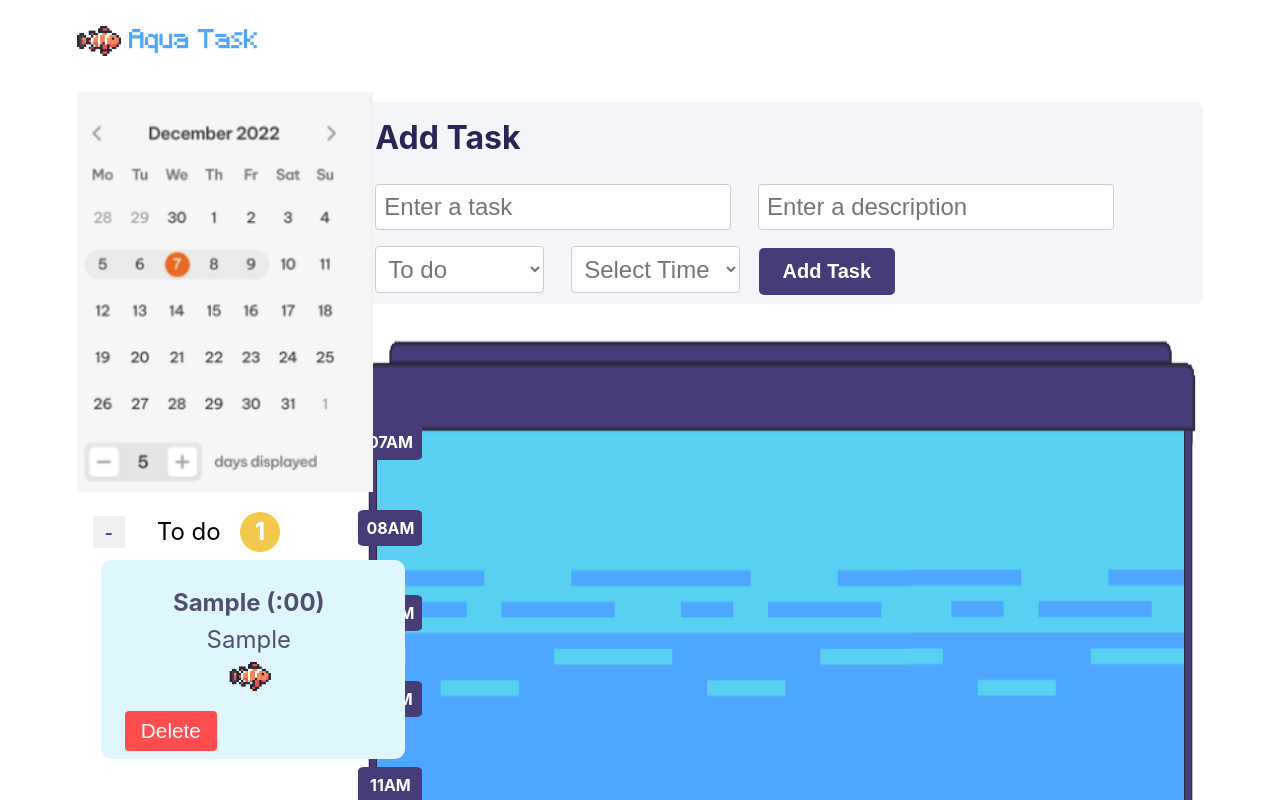
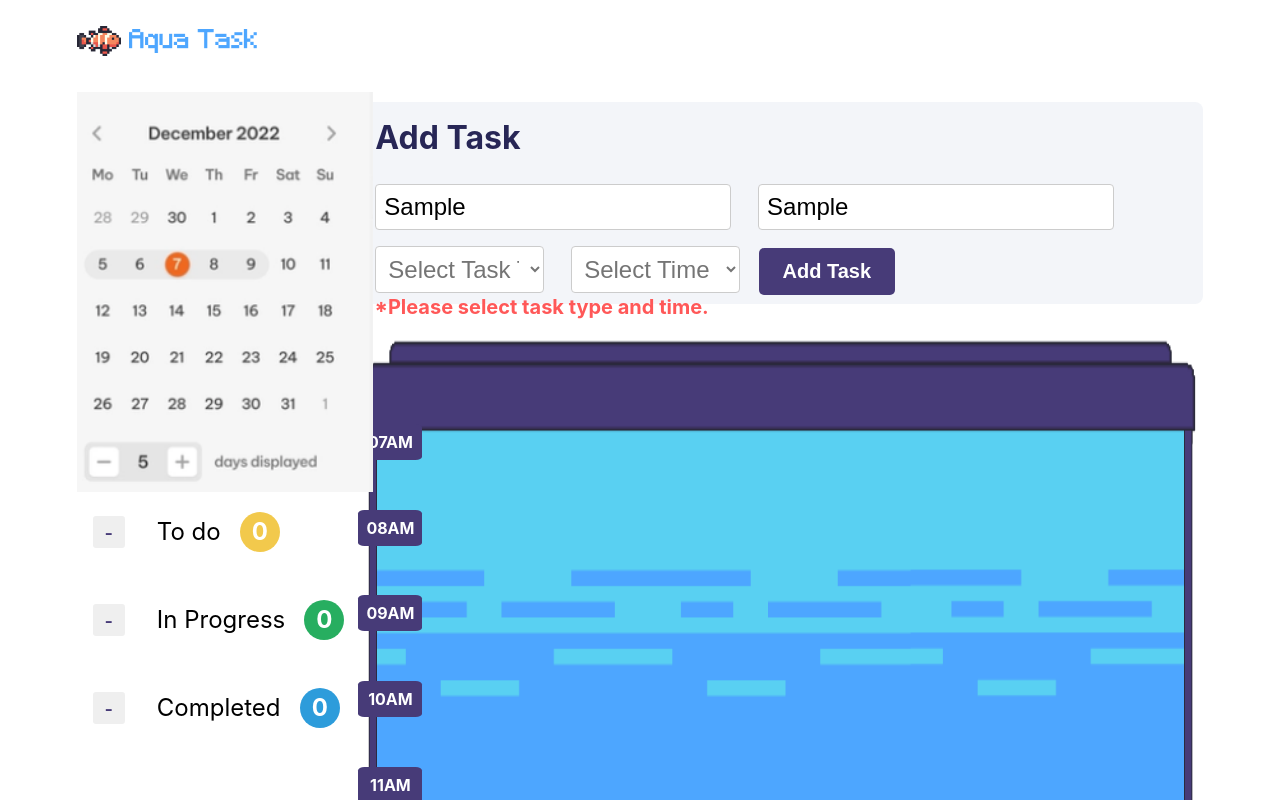
Before and after one commit to Cindysu123/Aquarium, a React (Create React App) app: page / in a window 1280 px wide. Both pictures are taken after typing "Sample", "Sample" into the empty fields and a click on the button "Add Task". Shown: the top 800 px of the page. Built offline with nearby package versions, Linux system fonts and the light colour scheme.

Commit message:
Able to modify task type

```diff
--- a/src/components/FishTank.css
+++ b/src/components/FishTank.css
@@ -73,3 +73,22 @@
     background-color: #dff6fd;
     border-radius: 10px;
   }
+
+  .tank-select {
+    appearance: none;
+    padding: 8px;
+    border: 1px solid #ccc;
+    border-radius: 4px;
+    font-size: 2.5vh;
+    width: 18vh;
+    outline: none;
+  }
+
+  .tank-select:hover {
+    border-color: #999;
+  }
+
+  .tank-select:focus {
+    border-color: #333;
+    box-shadow: 0 0 5px #aaa;
+  }
--- a/src/components/FishTank.js
+++ b/src/components/FishTank.js
@@ -2,11 +2,26 @@ import React, { useState } from 'react';
 import Fish from './Fish';
 import './FishTank.css';
 
-const FishTank = ({ tasks, tankName, onTaskDelete }) => {
+const FishTank = ({ tasks, tankName, onTaskDelete, setTasks }) => {
   const [expanded, setExpanded] = useState(true);
+  const [selectedTank, setSelectedTank] = useState(tankName);
 
   const toggleExpansion = () => {
+    setSelectedTank(tankName);
     setExpanded(!expanded);
+  };
+
+  const handleTankChange = (taskId, event) => {
+    const newSelectedTank = event.target.value;
+    // Find the task in the tasks array and update the tank property
+    const updatedTasks = tasks.map((task) => {
+      if (task.id === taskId) {
+        return { ...task, tank: newSelectedTank };
+      }
+      return task;
+    });
+    // Update the tasks array with the updated task
+    setTasks(updatedTasks);
   };
 
   const getColor = () => {
@@ -43,7 +58,18 @@ const FishTank = ({ tasks, tankName, onTaskDelete }) => {
             selectedTime={task.time}
             description={task.description}
           />
-            <button onClick={() => handleTaskDelete(task.id)} className="delete-task-button">Delete</button>
+          <select
+            value={selectedTank}
+            onChange={(event) => handleTankChange(task.id, event)}
+            className="tank-select"
+          >
+            {tankName !== "To do" && <option value="To do">To do</option>}
+            {tankName !== "In Progress" && <option value="In Progress">In Progress</option>}
+            {tankName !== "Completed" && <option value="Completed">Completed</option>}
+          </select>
+          <button onClick={() => handleTaskDelete(task.id)} className="delete-task-button">
+            Delete
+          </button>
         </div>
       ))}
     </div>
--- a/src/components/TaskManager.css
+++ b/src/components/TaskManager.css
@@ -108,3 +108,11 @@
 .calendar-image {
   height: 50vh;
 }
+
+.error-message {
+  padding-left: 2vh;
+  display: inline-block;
+  color: #ff5858;
+  font-weight: bold;
+  font-size: 2.5vh;
+}
--- a/src/components/TaskManager.js
+++ b/src/components/TaskManager.js
@@ -7,9 +7,10 @@ import calendar from '../img/Calendarplaceholder.png';
 const TaskManager = () => {
   const [tasks, setTasks] = useState([]);
   const [inputValue, setInputValue] = useState('');
-  const [selectedTank, setSelectedTank] = useState('To do');
+  const [selectedTank, setSelectedTank] = useState('');
   const [selectedTime, setSelectedTime] = useState('');
   const [description, setDescription] = useState('');
+  const [errorMessage, setErrorMessage] = useState('');
 
   useEffect(() => {
     const storedTasks = localStorage.getItem('tasks');
@@ -23,7 +24,7 @@ const TaskManager = () => {
   }, [tasks]);
 
   const handleAddTask = () => {
-    if (inputValue.trim()) {
+    if (inputValue.trim() && selectedTank && selectedTime) {
       const newTask = {
         id: tasks.length + 1,
         name: inputValue,
@@ -34,6 +35,9 @@ const TaskManager = () => {
       setTasks([...tasks, newTask]);
       setInputValue('');
       setDescription('');
+      setErrorMessage('');
+    } else {
+      setErrorMessage('Please select task type and time.');
     }
   };
 
@@ -90,6 +94,7 @@ const TaskManager = () => {
             />
             <div className="select-wrapper">
               <select value={selectedTank} onChange={handleTankChange} className='Select todo'>
+                <option value="">Select Task Type</option>
                 <option value="To do">To do</option>
                 <option value="In Progress">In Progress</option>
                 <option value="Completed">Completed</option>
@@ -107,6 +112,9 @@ const TaskManager = () => {
                 })}
               </select>
               <button onClick={handleAddTask} className='Add-Task'>Add Task</button>
+              {errorMessage && (
+                <div className="error-message">*{errorMessage}</div>
+              )}
             </div>
           </div>
         </div>
@@ -124,25 +132,28 @@ const TaskManager = () => {
         <div className="fish-tanks-wrapper">
           <div className="fish-tanks">
             <FishTank
-                tasks={tasks.filter(task => task.tank === 'To do')}
+              tasks={tasks.filter((task) => task.tank === 'To do')}
               tankName="To do"
               selectedTime={selectedTime}
               description={description}
-                onTaskDelete={handleTaskDelete} // Pass the handleTaskDelete function as a prop
+              onTaskDelete={handleTaskDelete}
+              setTasks={setTasks} // Pass the setTasks function as a prop
             />
             <FishTank
-                  tasks={tasks.filter(task => task.tank === 'In Progress')}
+              tasks={tasks.filter((task) => task.tank === 'In Progress')}
               tankName="In Progress"
               selectedTime={selectedTime}
-                  description={description} // Pass the description prop
-                  onTaskDelete={handleTaskDelete} // Pass the handleTaskDelete function as a prop
+              description={description}
+              onTaskDelete={handleTaskDelete}
+              setTasks={setTasks} // Pass the setTasks function as a prop
             />
             <FishTank
-                  tasks={tasks.filter(task => task.tank === 'Completed')}
+              tasks={tasks.filter((task) => task.tank === 'Completed')}
               tankName="Completed"
               selectedTime={selectedTime}
-                  description={description} // Pass the description prop
-                  onTaskDelete={handleTaskDelete} // Pass the handleTaskDelete function as a prop
+              description={description}
+              onTaskDelete={handleTaskDelete}
+              setTasks={setTasks} // Pass the setTasks function as a prop
             />
           </div>
         </div>
```
Lines whose indentation alone changed are shown as unchanged.
